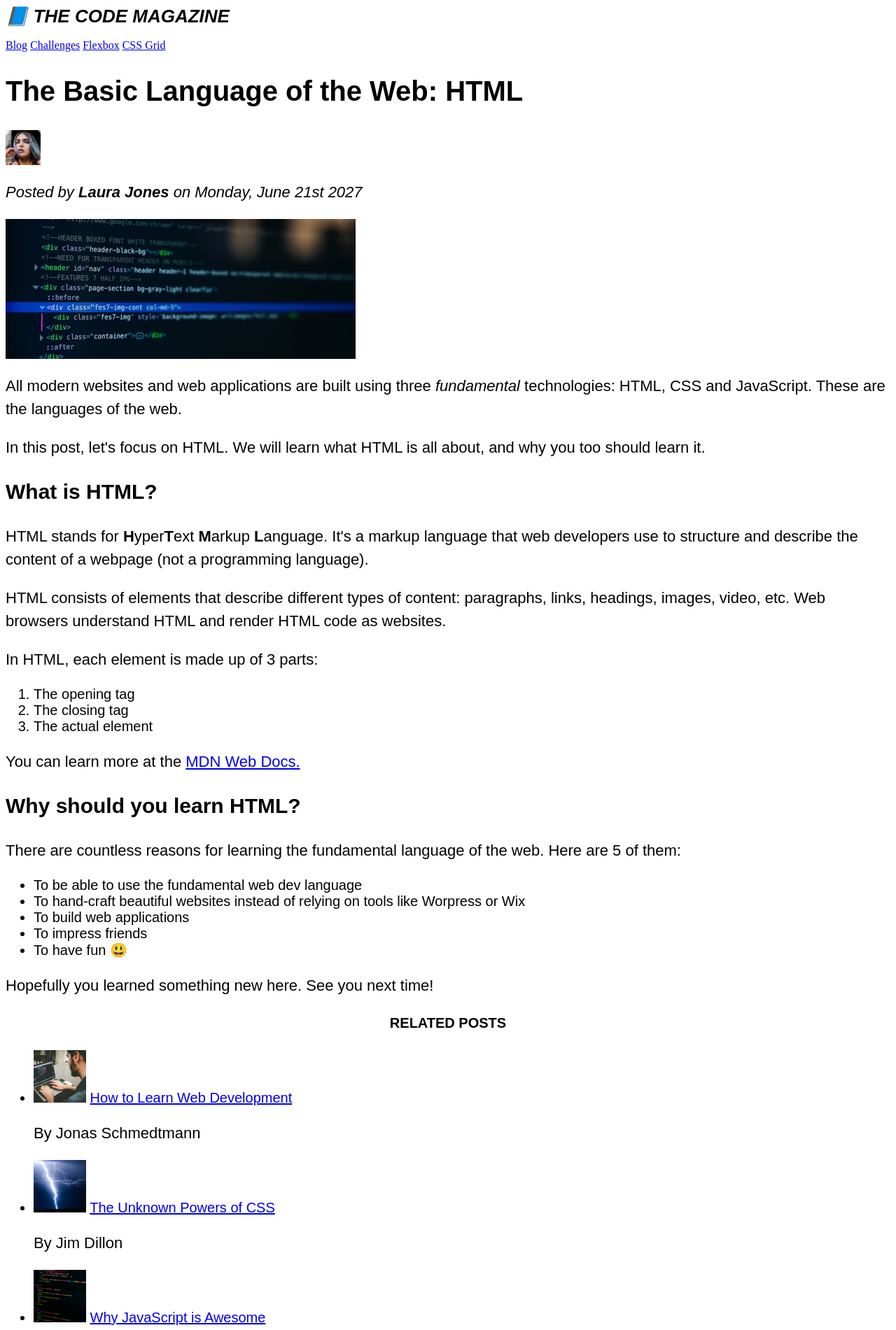
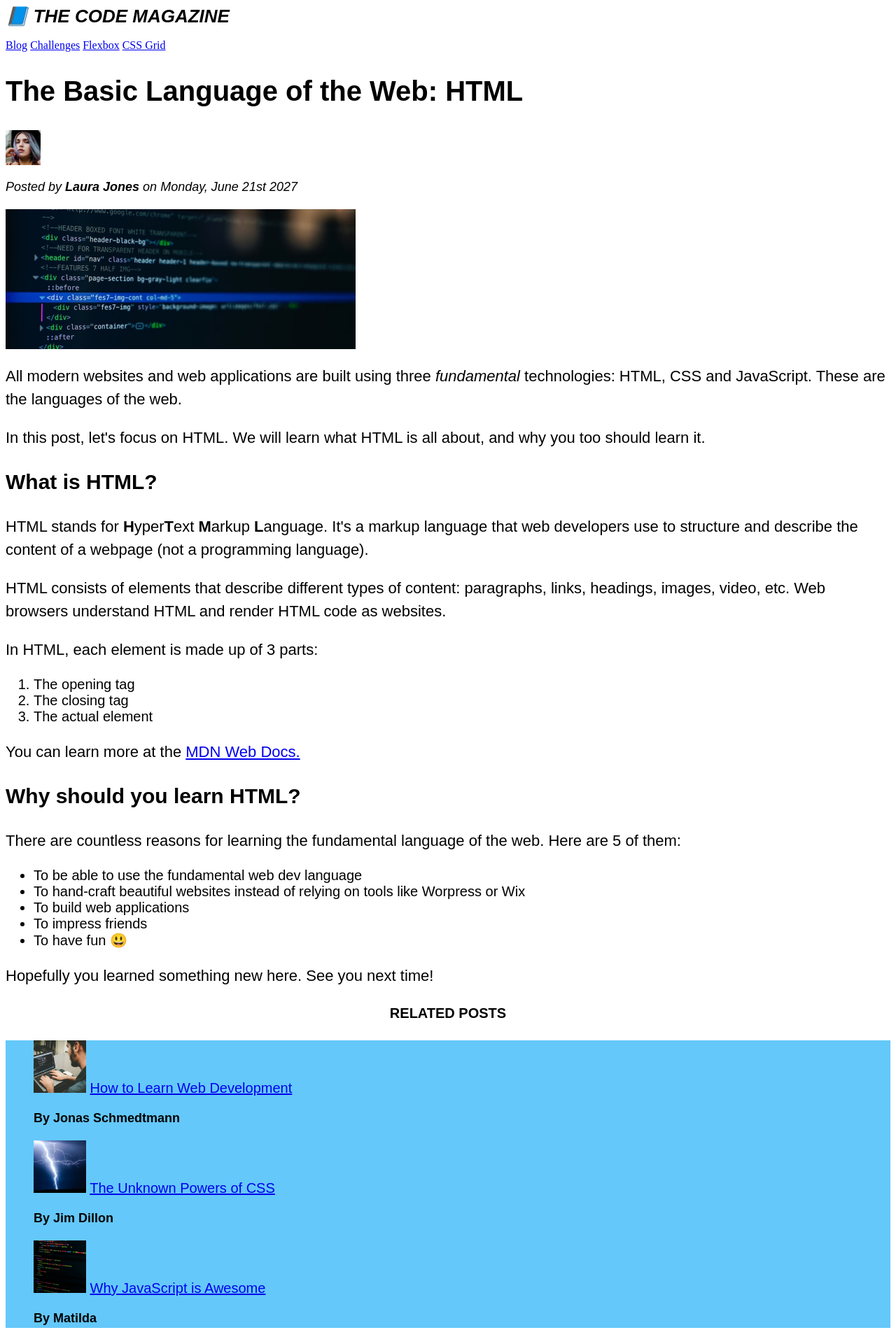
Before and after one commit to Thatgirl9/Code-Magazine, a plain HTML site: page index.html in a window 1280 px wide. Shown: the top 1901 px of the page at 70% size. Drawn offline with Linux system fonts and the light colour scheme.

Commit message:
Magazine

```diff
--- a/codemagazine.css
+++ b/codemagazine.css
@@ -36,10 +36,30 @@ li {
   font-size: 20px;
 }
 
-footer p {
+/* footer p {
+  font-size: 16px;
+} */
+
+/* article header p {
+  font-style: italic;
+} */
+
+#author {
+  font-style: italic;
+  font-size: 18px;
+}
+
+#copyright {
   font-size: 16px;
 }
 
-header p {
-  font-style: italic;
+.related-author {
+  font-size: 18px;
+  font-weight: bold;
 }
+
+.related-list {
+  list-style: none;
+  background-color: rgb(100, 200, 250);
+  color: #;
+}
--- a/index.html
+++ b/index.html
@@ -29,7 +29,9 @@
           height="50"
         />
 
-        <p>Posted by <strong>Laura Jones</strong> on Monday, June 21st 2027</p>
+        <p id="author">
+          Posted by <strong>Laura Jones</strong> on Monday, June 21st 2027
+        </p>
 
         <img
           src="./02-HTML-Fundamentals/post-img.jpg"
@@ -104,7 +106,7 @@
 
     <aside>
       <h4>Related Posts</h4>
-      <ul>
+      <ul class="related-list">
         <li>
           <img
             src="./02-HTML-Fundamentals/related-1.jpg"
@@ -113,7 +115,7 @@
             height="75"
           />
           <a href="#">How to Learn Web Development</a>
-          <p>By Jonas Schmedtmann</p>
+          <p class="related-author">By Jonas Schmedtmann</p>
         </li>
         <li>
           <img
@@ -123,7 +125,7 @@
             height="75"
           />
           <a href="#">The Unknown Powers of CSS</a>
-          <p>By Jim Dillon</p>
+          <p class="related-author">By Jim Dillon</p>
         </li>
         <li>
           <img
@@ -133,13 +135,13 @@
             height="75"
           />
           <a href="#">Why JavaScript is Awesome</a>
-          <p>By Matilda</p>
+          <p class="related-author">By Matilda</p>
         </li>
       </ul>
     </aside>
 
     <footer>
-      <p>Copyright &copy; 2017 by the Code Magazine.</p>
+      <p id="copyright">Copyright &copy; 2017 by the Code Magazine.</p>
     </footer>
   </body>
 </html>
```
